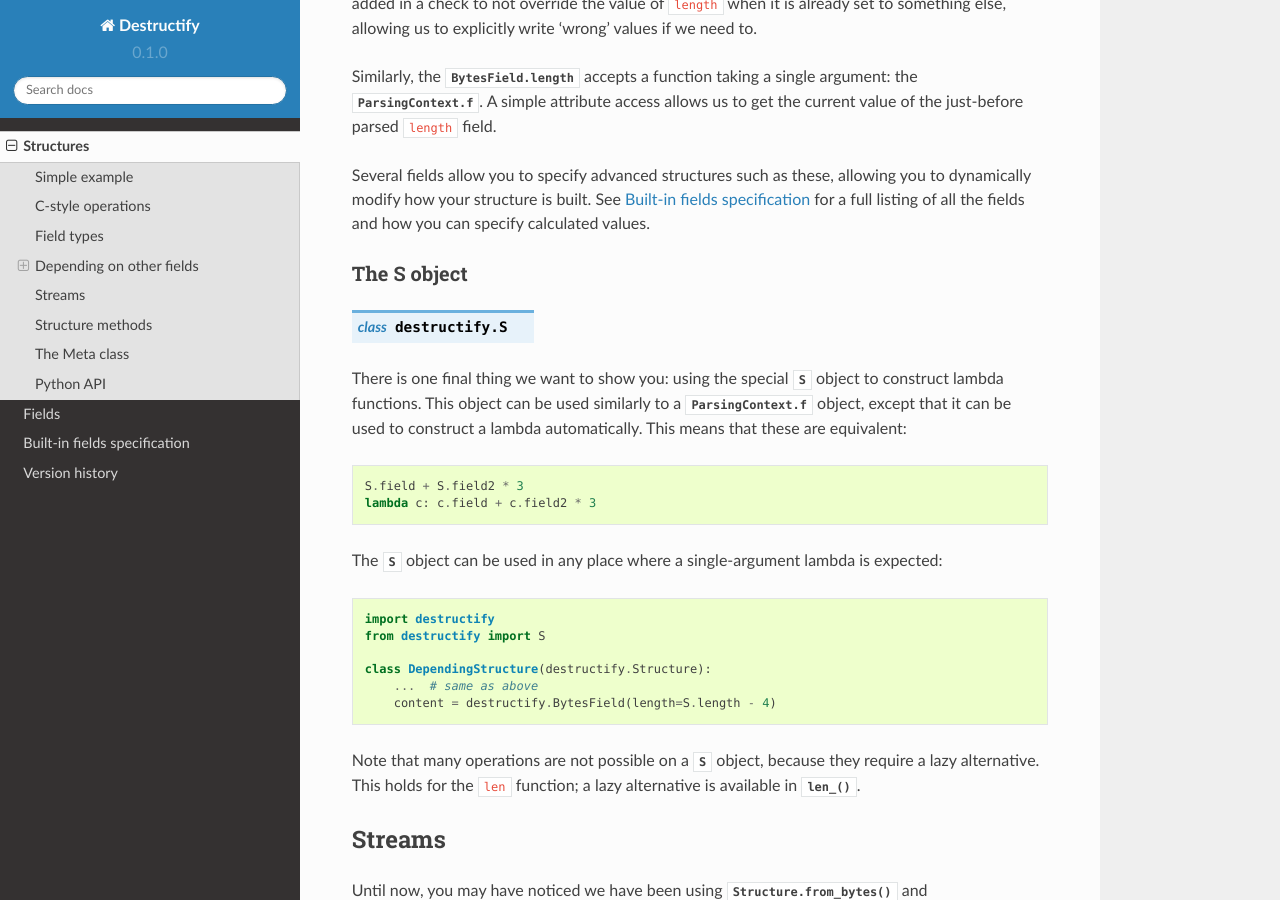
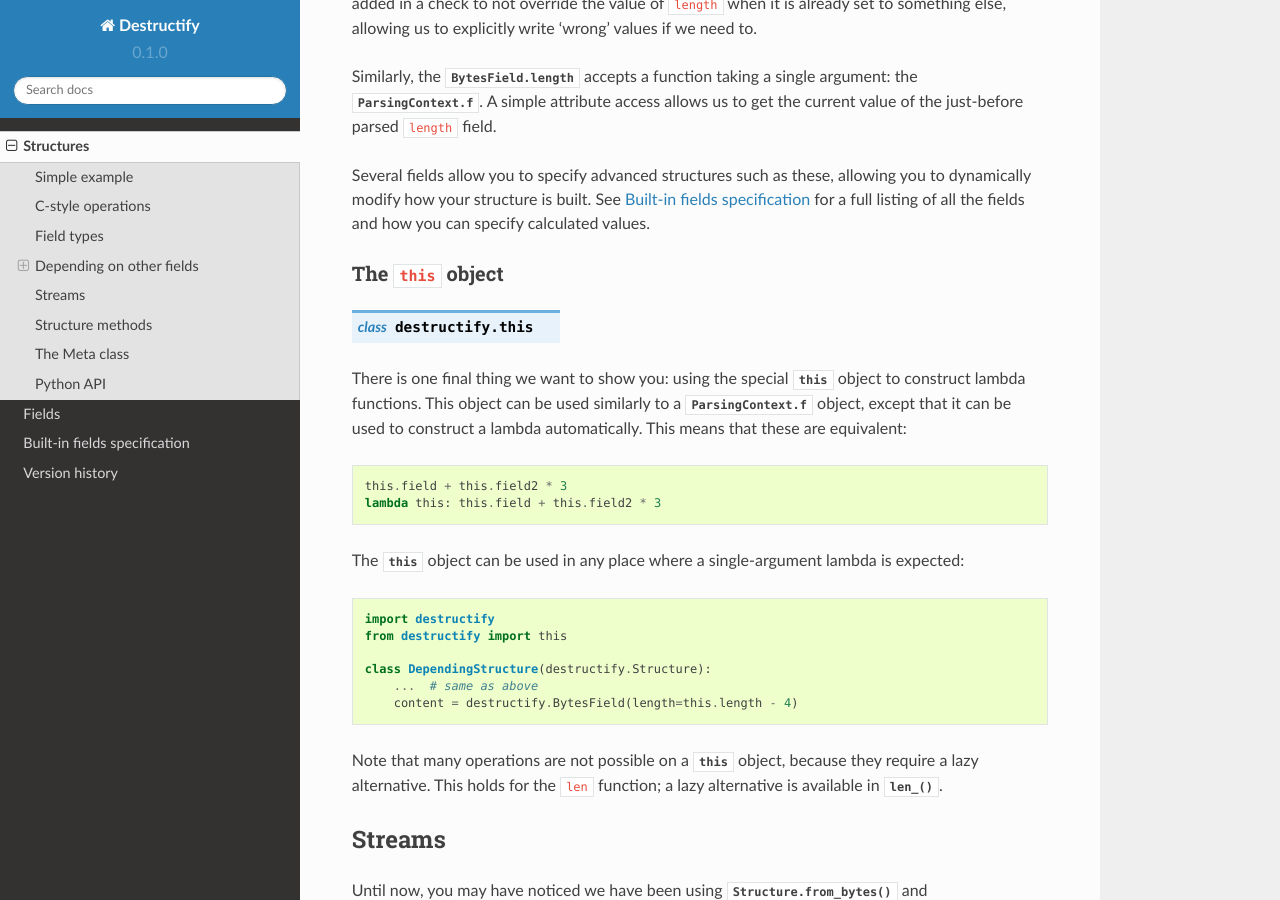
Before and after one commit to ralphje/destructify, a Sphinx documentation site: the page built from docs/structure.rst, in a window 1280 px wide and 900 px high, scrolled down 3805 px. Built offline with Sphinx 7.4.7 and the Read the Docs theme 2.0.0, drawn with Linux system fonts in a browser that asks for light colours.

Commit message:
Rename S to `this`, as other projects seem to use it and it's clearer

```diff
--- a/docs/changelog.rst
+++ b/docs/changelog.rst
@@ -28,7 +28,7 @@ significantly.
 * Add option to :class:`ParsingContext` to capture the raw bytes, available in :attr:`ParsingContext.fields`
 * Add :attr:`ParsingContext.fields` for information about the parsing structure.
 * Added :attr:`ParsingContext.f` for raw attribute access.
-* Added :class:`S` for quick construction of lambdas
+* Added :class:`this` for quick construction of lambdas
 * :class:`Substream` is now a wrapper instead of a full-fletched BufferedReader
 
 v0.1.0 (2019-02-17)
--- a/docs/structure.rst
+++ b/docs/structure.rst
@@ -161,29 +161,29 @@ Several fields allow you to specify advanced structures such as these, allowing
 structure is built. See :ref:`FieldSpec` for a full listing of all the fields and how you can specify calculated
 values.
 
-The S object
-------------
+The ``this`` object
+-------------------
 
-.. class:: S
+.. class:: this
 
-There is one final thing we want to show you: using the special :class:`S` object to construct lambda functions. This
+There is one final thing we want to show you: using the special :class:`this` object to construct lambda functions. This
 object can be used similarly to a :attr:`ParsingContext.f` object, except that it can be used to construct a lambda
 automatically. This means that these are equivalent::
 
-    S.field + S.field2 * 3
-    lambda c: c.field + c.field2 * 3
+    this.field + this.field2 * 3
+    lambda this: this.field + this.field2 * 3
 
-The :class:`S` object can be used in any place where a single-argument lambda is expected::
+The :class:`this` object can be used in any place where a single-argument lambda is expected::
 
     import destructify
-    from destructify import S
+    from destructify import this
 
     class DependingStructure(destructify.Structure):
         ...  # same as above
-        content = destructify.BytesField(length=S.length - 4)
+        content = destructify.BytesField(length=this.length - 4)
 
-Note that many operations are not possible on a :class:`S` object, because they require a lazy alternative. This holds
-for the ``len`` function; a lazy alternative is available in :func:`len_`.
+Note that many operations are not possible on a :class:`this` object, because they require a lazy alternative. This
+holds for the ``len`` function; a lazy alternative is available in :func:`len_`.
 
 Streams
 =======
```
Also changed, not shown: docs/fieldspec.rst (+4 -3 lines), 2 other files.
